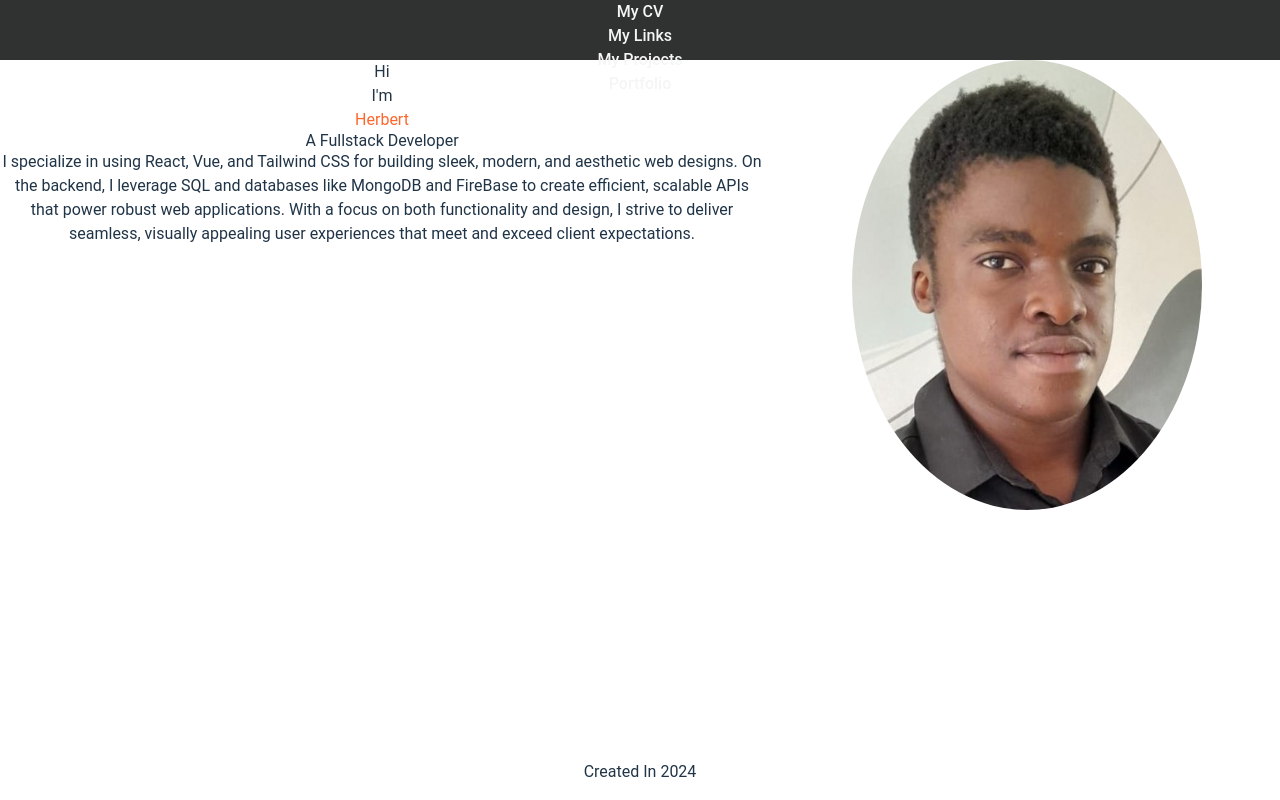
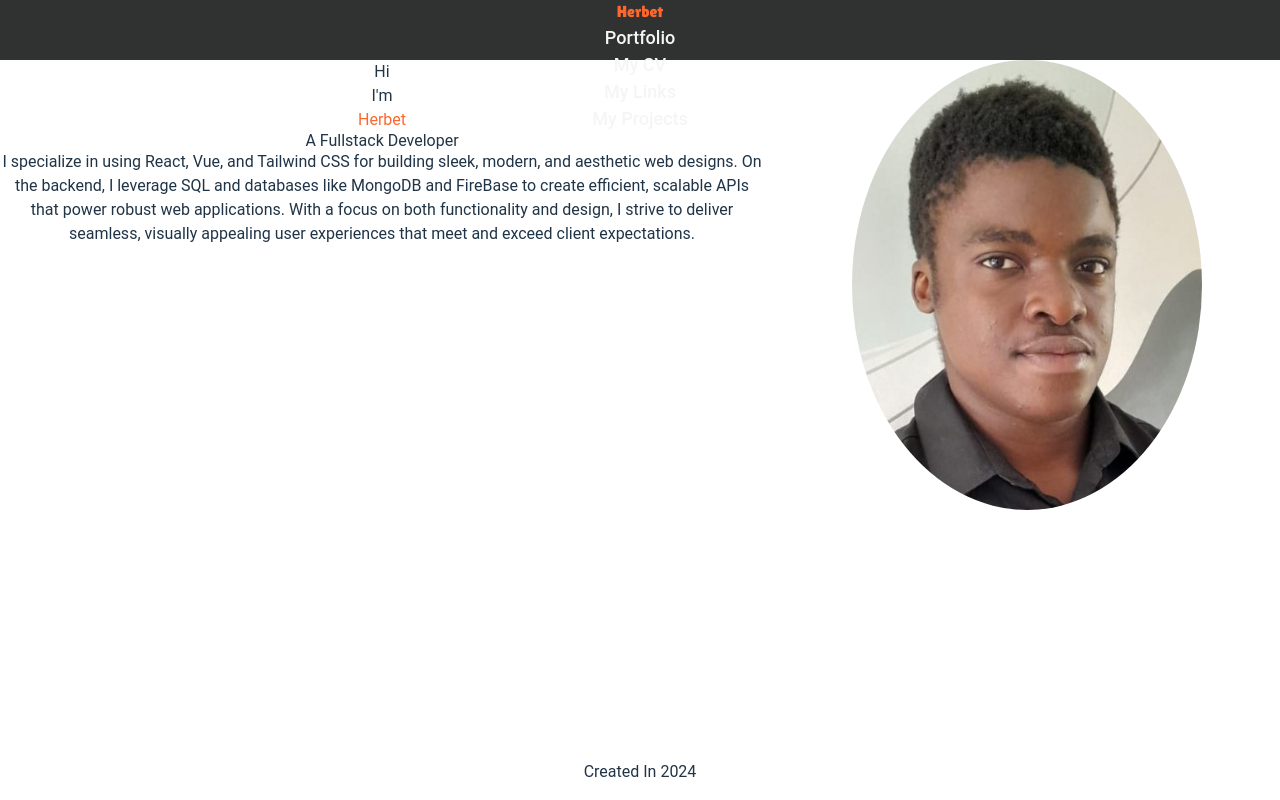
Before and after one commit to TapiwaHerbetNosenga/Personal-website, a React (Vite) app: page / in a window 1280 px wide. Built offline with nearby package versions, Linux system fonts and the light colour scheme.

Commit message:
navbar spacing improved

```diff
--- a/src/App.css
+++ b/src/App.css
@@ -1,6 +1,9 @@
+@import url('https://fonts.googleapis.com/css2?family=Lilita+One&display=swap');
+
 @tailwind base;
 @tailwind components;
 @tailwind utilities;
+
 
 #root {
   max-width: 100vw;
@@ -202,10 +205,12 @@ color: #fd672d;
 
 #navList li{
   transition: color 0.3s ease ;
+  font-size: large;
 }
 
 #navList .selected{
   color:#fd672d;
+  text-decoration: underline;
 }
 
 .linker{
--- a/src/components/NavBar.jsx
+++ b/src/components/NavBar.jsx
@@ -3,34 +3,60 @@ import { Link } from "react-router-dom";
 import { useState } from "react";
 
 export default function NavBar() {
+  const [selectedTab, selectTab] = useState(null);
 
-  const [selectedTab, selectTab ] = useState(null);
-
-  const handleClick = (tab)=>{
+  const handleClick = (tab) => {
     selectTab(tab);
-  }
+  };
 
   return (
     <div className="inset-y-0 flex flex-col justify-center" id="pageNav">
-      <ul className="list-none flex  justify-around" id="navList">
+      <ul className="list-none grid grid-cols-4 px-6" >
         {/* <Link to="/">
           <li onClick={()=>handleClick(0)}  className={selectedTab === 0 ? "selected" : ""} >About Me</li>
         </Link> */}
+        <div className="col-start-1 col-end-2 flex justify-start text-2xl font-bold lilita tracking-widest" id="orange">
+        Herbet
+        </div>
+        <div className="flex justify-around items-center col-start-2 col-end-5 " id="navList">
+          {" "}
+          <Link to="/">
+            <li
+              onClick={() => handleClick(5)}
+              className={selectedTab === 5 ? "selected" : ""}
+            >
+              Portfolio
+            </li>
+          </Link>
           <Link to="My-CV">
-          <li  onClick={()=>handleClick(1)}  className={selectedTab === 1 ? "selected" : ""}>My CV</li>
+            <li
+              onClick={() => handleClick(1)}
+              className={selectedTab === 1 ? "selected" : ""}
+            >
+              My CV
+            </li>
           </Link>
           <Link to="My-Links">
-          <li  onClick={()=>handleClick(2)}  className={selectedTab === 2 ? "selected" : ""}>My Links</li>
+            <li
+              onClick={() => handleClick(2)}
+              className={selectedTab === 2 ? "selected" : ""}
+            >
+              My Links
+            </li>
           </Link>
           <Link to="My-Projects">
-          <li  onClick={()=>handleClick(3)}  className={selectedTab === 3 ? "selected" : ""}>My Projects</li>
+            <li
+              onClick={() => handleClick(3)}
+              className={selectedTab === 3 ? "selected" : ""}
+            >
+              My Projects
+            </li>
           </Link>
+        </div>
+
         {/* <Link to="My-Experience">
           <li  onClick={()=>handleClick(4)}  className={selectedTab === 4 ? "selected" : ""}>My Work Experience</li>
         </Link> */}
-        <Link to="/">
-          <li  onClick={()=>handleClick(5)}  className={selectedTab === 5 ? "selected" : ""}>Portfolio</li>
-        </Link>
       </ul>
     </div>
   );
--- a/src/index.css
+++ b/src/index.css
@@ -2,8 +2,9 @@
 @tailwind components;
 @tailwind utilities;
 
+
 :root {
-  font-family: Roboto, Inter, system-ui, Avenir, Helvetica, Arial, sans-serif;
+  font-family: Roboto, Inter, system-ui, Avenir, Helvetica, Arial, sans-serif, 'Lilita One';
   line-height: 1.5;
   font-weight: 400;
 
@@ -18,6 +19,10 @@
   text-rendering: optimizeLegibility;
   -webkit-font-smoothing: antialiased;
   -moz-osx-font-smoothing: grayscale;
+}
+
+.lilita {
+  font-family: 'Lilita One', roboto, sans-serif;
 }
 
 a {
--- a/src/pages/Portfolio.jsx
+++ b/src/pages/Portfolio.jsx
@@ -12,7 +12,7 @@ export default function Portflio() {
           <span className="flex flex-row ">
             <p className="text-5xl font-bold pr-2">I'm </p>{" "}
             <p id="orange" className="text-5xl font-bold mb-1">
-              Herbert
+              Herbet
             </p>
           </span>
           <h1 className="text-6xl font-bold mb-1.5">A Fullstack Developer</h1>
```
Also changed, not shown: 2 other files (tests, documents, lock files or other folders). Lines whose indentation alone changed are shown as unchanged.
